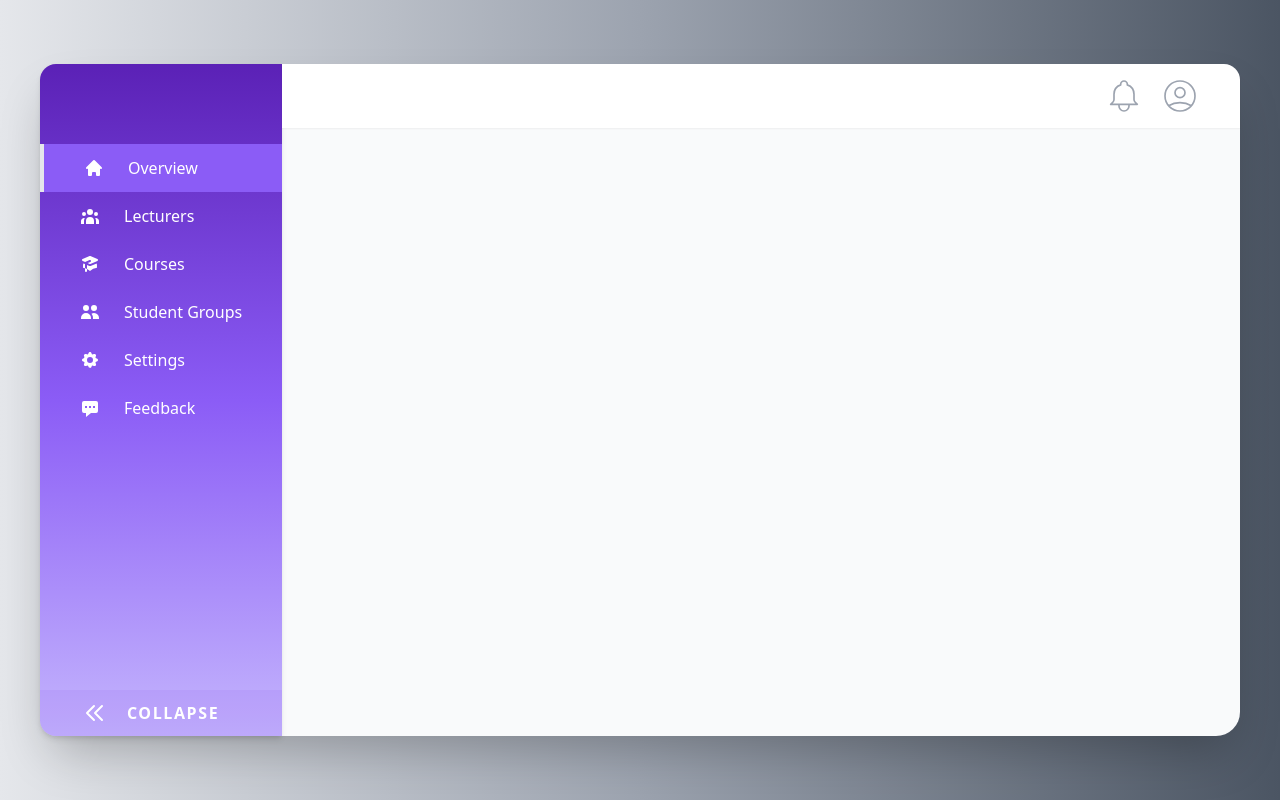
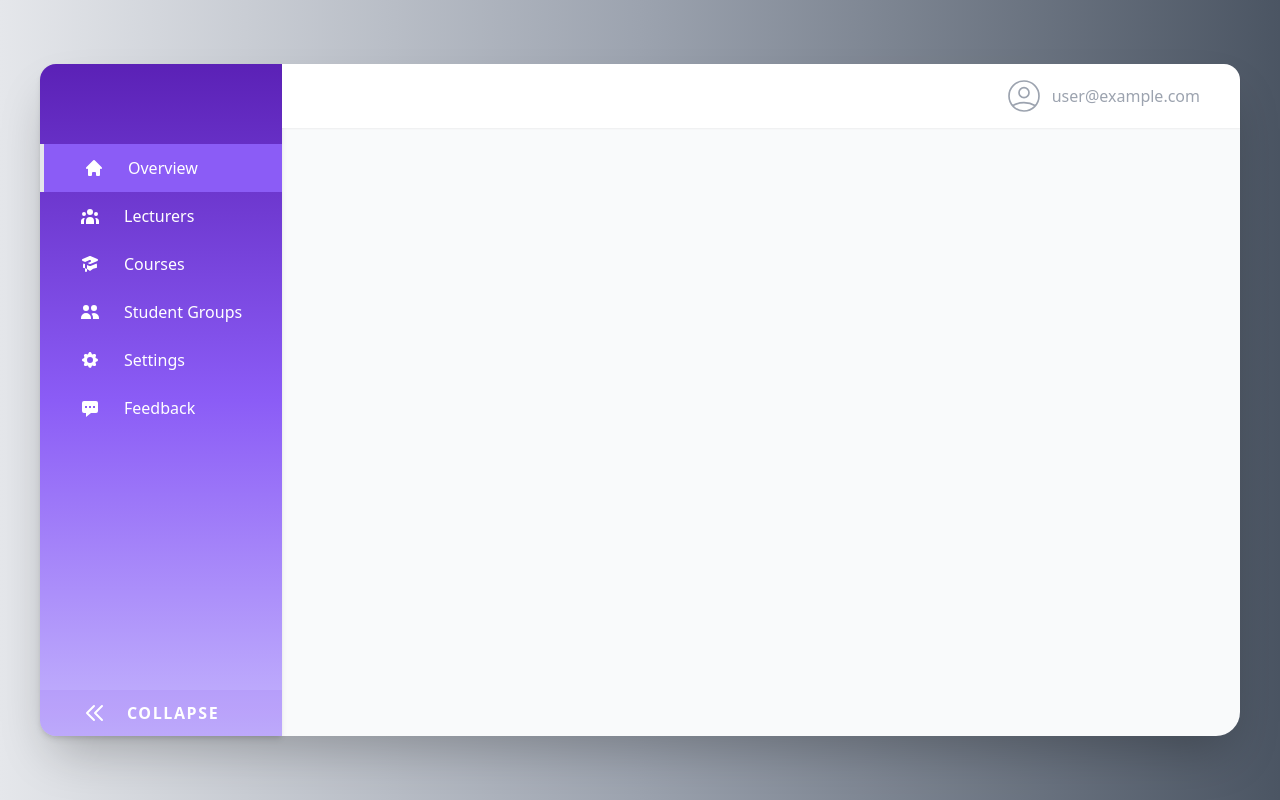
Before and after one commit to knotuteye/kronos-live, a React (Create React App) app: page /dashboard in a window 1280 px wide. Built offline with nearby package versions, Linux system fonts and the light colour scheme; no server answers; sample sign-in values are in the browser's storage.

Commit message:
Removed notification bell

```diff
--- a/src/components/HeaderBar.js
+++ b/src/components/HeaderBar.js
@@ -1,25 +1,9 @@
 import React from "react";
 
-export default function HeaderBar({username}) {
+export default function HeaderBar({ username }) {
   return (
     <div className="flex justify-end gap-x-4 w-full h-16 px-10 py-3 rounded-tr-2xl bg-white shadow-sm">
-      <button className="text-gray-400">
-        <svg
-          xmlns="http://www.w3.org/2000/svg"
-          className="h-full w-10"
-          fill="none"
-          viewBox="0 0 24 24"
-          stroke="currentColor"
-        >
-          <path
-            strokeLinecap="round"
-            strokeLinejoin="round"
-            strokeWidth={1}
-            d="M15 17h5l-1.405-1.405A2.032 2.032 0 0118 14.158V11a6.002 6.002 0 00-4-5.659V5a2 2 0 10-4 0v.341C7.67 6.165 6 8.388 6 11v3.159c0 .538-.214 1.055-.595 1.436L4 17h5m6 0v1a3 3 0 11-6 0v-1m6 0H9"
-          />
-        </svg>
-      </button>
-      <button className="text-gray-400">
+      <button className="flex text-gray-400 items-center">
         <svg
           xmlns="http://www.w3.org/2000/svg"
           className="h-full w-10"
@@ -34,6 +18,7 @@ export default function HeaderBar({username}) {
             d="M5.121 17.804A13.937 13.937 0 0112 16c2.5 0 4.847.655 6.879 1.804M15 10a3 3 0 11-6 0 3 3 0 016 0zm6 2a9 9 0 11-18 0 9 9 0 0118 0z"
           />
         </svg>
+        <p className="ml-2">{username}</p>
       </button>
     </div>
   );
--- a/src/pages/Dashboard/index.js
+++ b/src/pages/Dashboard/index.js
@@ -130,7 +130,7 @@ export default function Dashboard() {
         ></Sidebar>
 
         <div className="flex flex-col w-full rounded-tr-2xl">
-          <HeaderBar />
+            <HeaderBar username={ user.email}/>
         </div>
       </div>
     </div>
```
